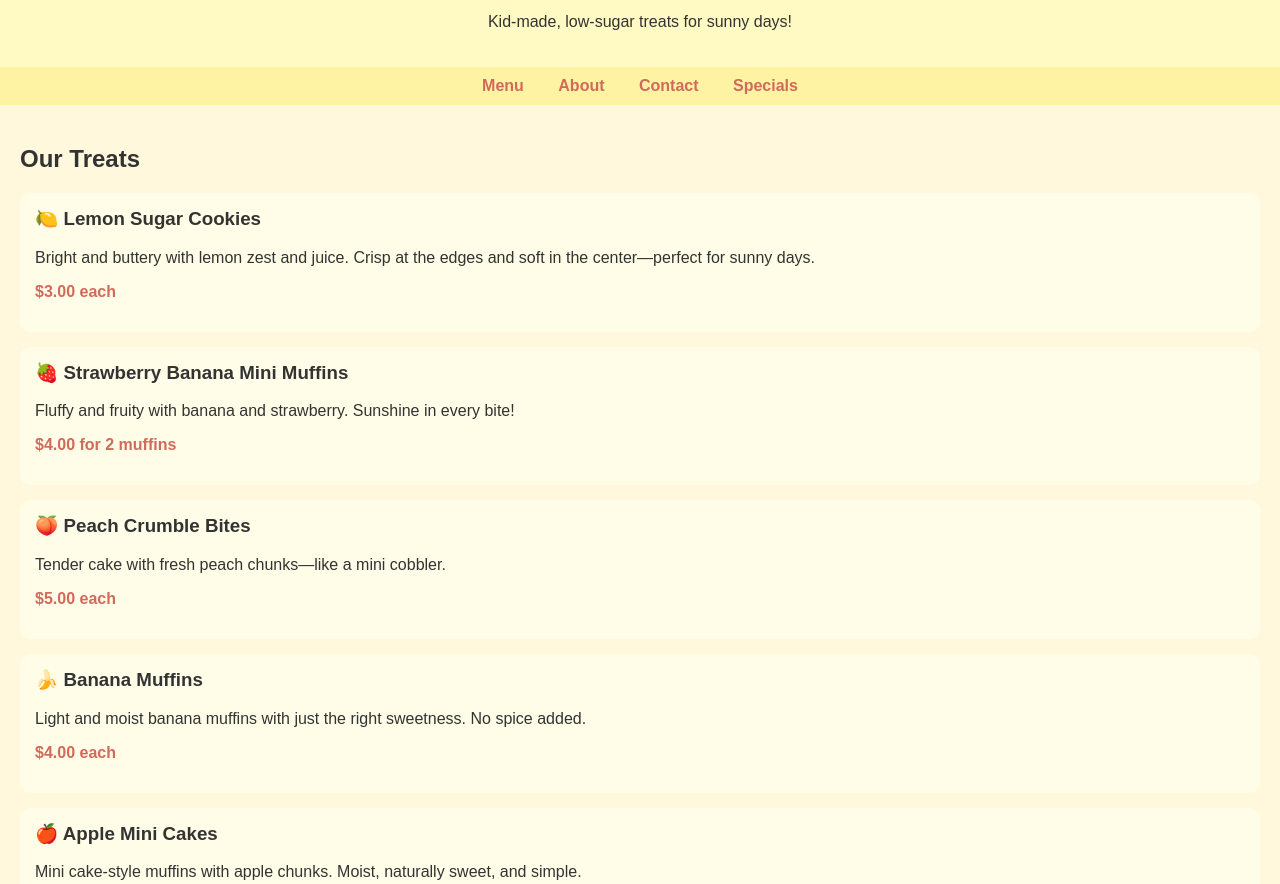
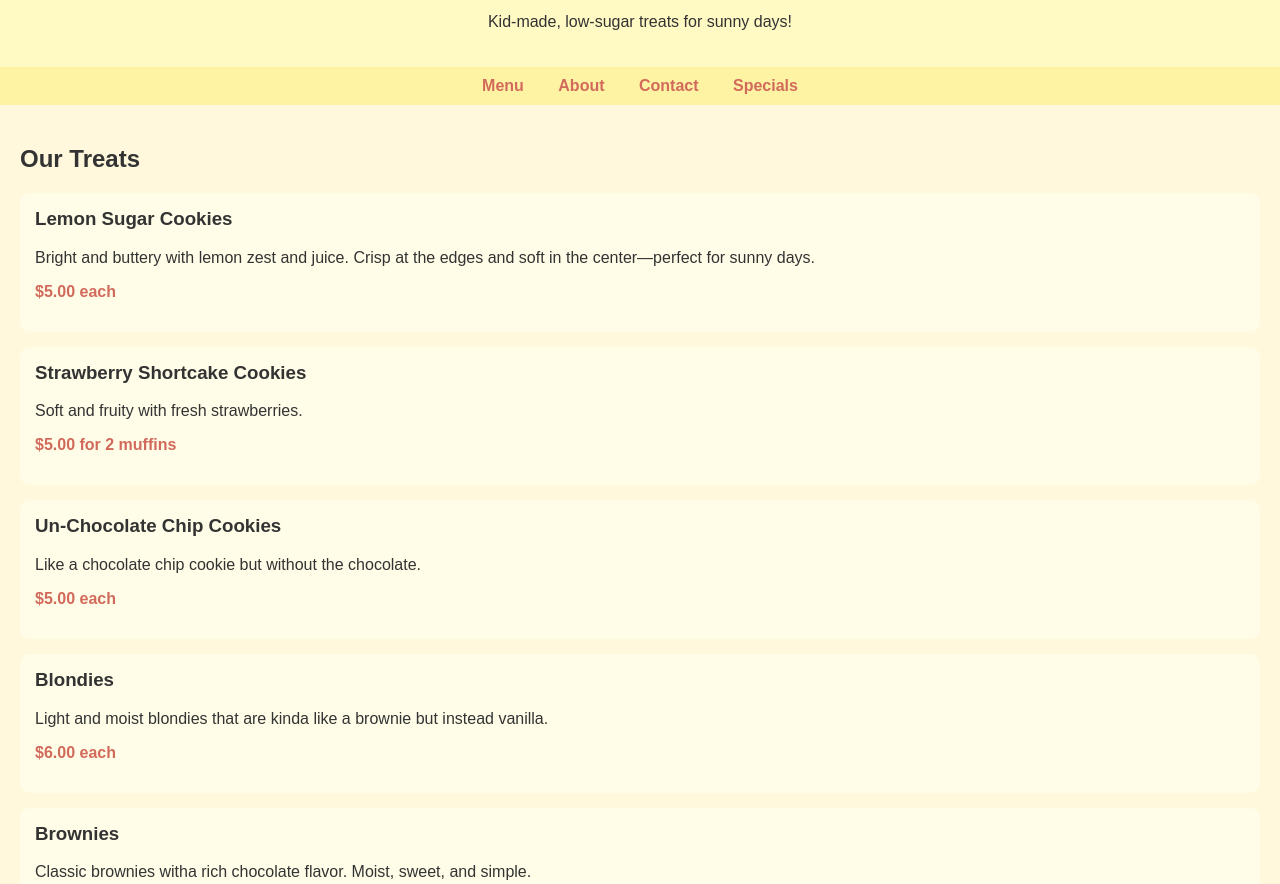
Before and after one commit to sunbeamsweets/sunbeamsweets.github.io, a plain HTML site: page index.html in a window 1280 px wide. Shown: the part 68-952 px from the top of the page. Drawn offline with Linux system fonts and the light colour scheme.

Commit message:
Update index.html

```diff
--- a/index.html
+++ b/index.html
@@ -80,45 +80,35 @@
   <section id="menu">
     <h2>Our Treats</h2>
     <div class="menu-item">
-      <h3>🍋 Lemon Sugar Cookies</h3>
+      <h3> Lemon Sugar Cookies</h3>
       <p>Bright and buttery with lemon zest and juice. Crisp at the edges and soft in the center—perfect for sunny days.</p>
-      <p class="price">$3.00 each</p>
-    </div>
-    <div class="menu-item">
-      <h3>🍓 Strawberry Banana Mini Muffins</h3>
-      <p>Fluffy and fruity with banana and strawberry. Sunshine in every bite!</p>
-      <p class="price">$4.00 for 2 muffins</p>
-    </div>
-    <div class="menu-item">
-      <h3>🍑 Peach Crumble Bites</h3>
-      <p>Tender cake with fresh peach chunks—like a mini cobbler.</p>
       <p class="price">$5.00 each</p>
     </div>
     <div class="menu-item">
-      <h3>🍌 Banana Muffins</h3>
-      <p>Light and moist banana muffins with just the right sweetness. No spice added.</p>
-      <p class="price">$4.00 each</p>
+      <h3> Strawberry Shortcake Cookies</h3>
+      <p>Soft and fruity with fresh strawberries.</p>
+      <p class="price">$5.00 for 2 muffins</p>
     </div>
     <div class="menu-item">
-      <h3>🍎 Apple Mini Cakes</h3>
-      <p>Mini cake-style muffins with apple chunks. Moist, naturally sweet, and simple.</p>
+      <h3>Un-Chocolate Chip Cookies </h3>
+      <p>Like a chocolate chip cookie but without the chocolate.</p>
       <p class="price">$5.00 each</p>
     </div>
     <div class="menu-item">
-      <h3>🍪 Vanilla Maple Butter Cookies</h3>
-      <p>Soft, buttery cookies with vanilla and a touch of maple. Melt-in-your-mouth goodness.</p>
-      <p class="price">$3.00 each</p>
+      <h3>Blondies</h3>
+      <p>Light and moist blondies that are kinda like a brownie but instead vanilla.</p>
+      <p class="price">$6.00 each</p>
     </div>
     <div class="menu-item">
-      <h3>🍇 Raspberry Almond Muffins (Vegan)</h3>
-      <p>Moist muffins with fresh raspberries and a almond flavor. A perfect blend of sweet and tart.</p>
-      <p class="price">$5.00 each</p>
+      <h3>Brownies</h3>
+      <p>Classic brownies witha rich chocolate flavor. Moist, sweet, and simple.</p>
+      <p class="price">$6.00 each</p>
     </div>
   </section>
 
   <section id="specials" class="special-offer">
     <h2>🌞 Special Offers</h2>
-    <p>Buy 2 Peach Crumble Bites and get 1 Lemon Sugar Cookie free!</p>
+    <p>Buy 2 Blondies and get 1 Lemon Sugar Cookie free!</p>
     <p>Order any 5 items and get 10% off your total!</p>
     <p>First Order? Get 10 percent off!<p>
     <p>Follow us on Instagram at <strong>@sunbeam_sweets</strong> for surprise weekend deals!</p>
```
